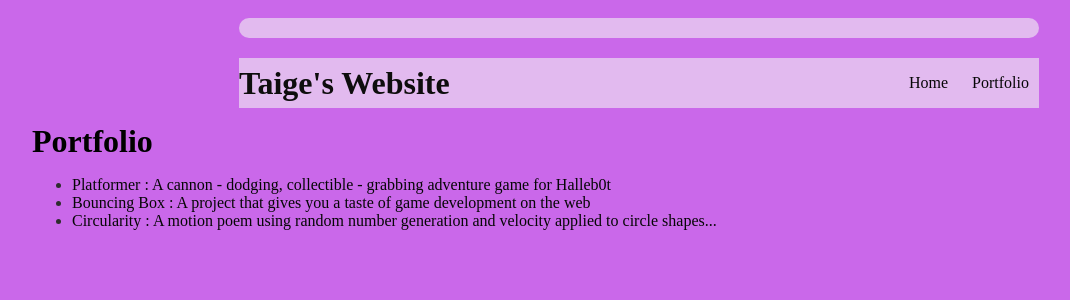
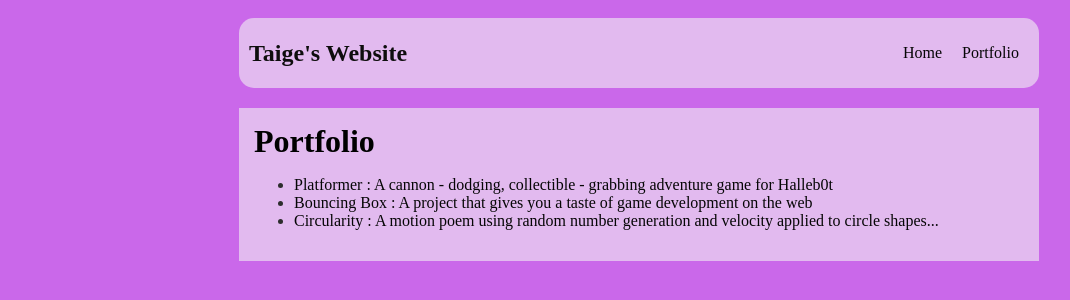
Before and after one commit to TaigeeeJ/TaigeeeJ.github.io, a plain HTML site: page portfolio.html in a window 1280 px wide. Shown: the whole page, without its empty margins (1-1071 px from the left). Drawn offline with Linux system fonts and the light colour scheme.

Commit message:
add portfolio.html file

```diff
--- a/portfolio.html
+++ b/portfolio.html
@@ -7,19 +7,15 @@
 
     <body>
       <div id="all-contents">
-          <nav>
-          </nav>
-            <main>
-              <h1>Taige's Website</h1>
+          <nav> <h1>Taige's Website</h1>
             <ul id="nav-ul">
                <li class="nav-li">
-                 <a class="nav-a" href="index.html">Home</a>
-               </li>
+               <a class="nav-a" href="index.html">Home</a> <l/li>
                <li class="nav-li">
                 <a class="nav-a" href="portfolio.html">Portfolio</a>
               </li>
-              </div>
-            </main>
+            </nav>
+            <main>
               <div class="content">
                 <h1>Portfolio</h1>
                 <ul id="Portfolio">
@@ -27,6 +23,11 @@
                   <li><a href="projects/bouncing-box/">Bouncing Box : A project that gives you a taste of game development on the web </a></li>
                   <li><a href="projects/circularity/">Circularity : A motion poem using random number generation and velocity applied to circle shapes...</a></li>
                 </ul>
+              </div>
+
+              </div>
+            </main>
+
             </div>
 
                </li>
```
Lines whose indentation alone changed are shown as unchanged.
